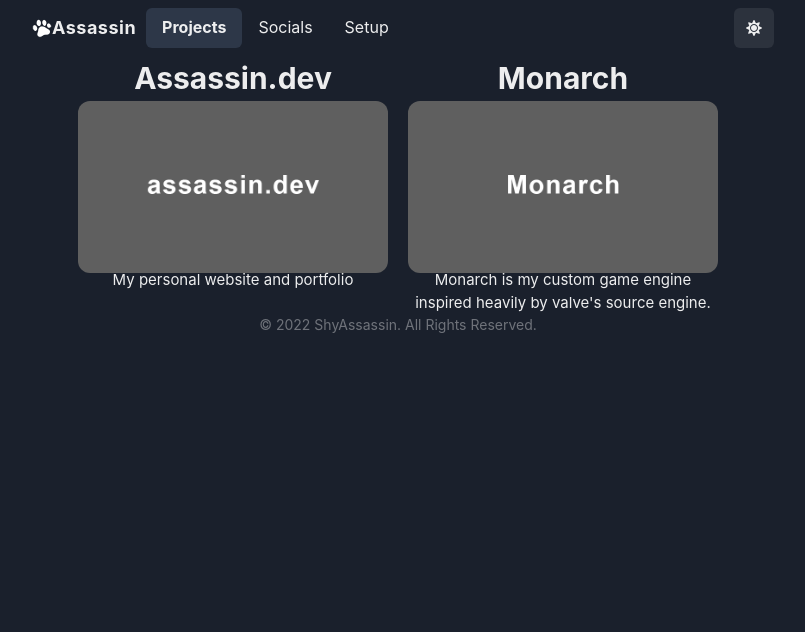
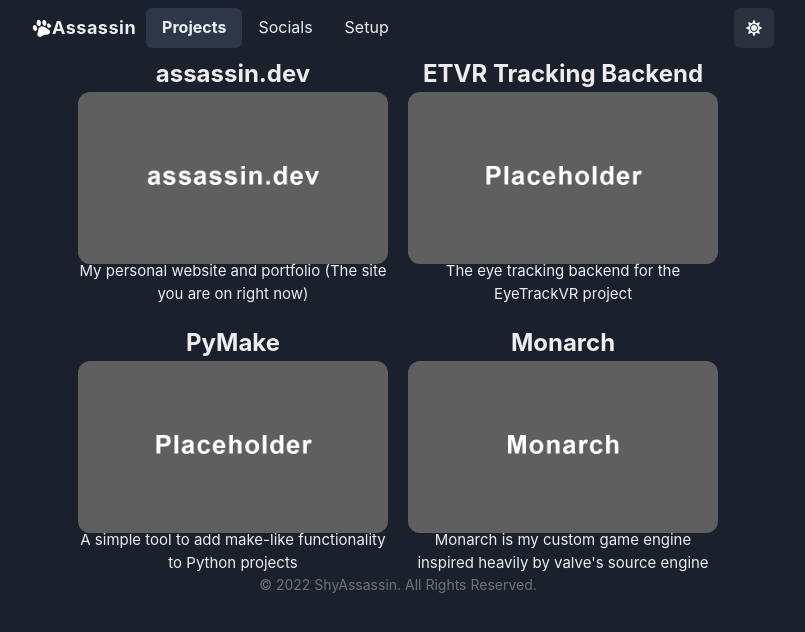
Before and after one commit to ShyAssassin/assassin.dev, a Next.js app: page /projects in a window 1280 px wide. Shown: the top 632 px of the page, without its empty margins (242-1047 px from the left). Built offline with nearby package versions, Linux system fonts and the light colour scheme.

Commit message:
Added some new projects

```diff
--- a/src/components/ProjectCard.tsx
+++ b/src/components/ProjectCard.tsx
@@ -6,11 +6,11 @@ export default function ProjectCard({ title, image, href, description }) {
         <Box w="100%" textAlign={"center"}>
             <LinkBox cursor="pointer">
                 <LinkOverlay href={href}>
-                    <Text fontSize={"3xl"} fontWeight={"bold"}>
+                    <Text fontSize={"2xl"} fontWeight={"bold"}>
                         {title}
                     </Text>
                     <Image style={{ borderRadius: "12px" }} src={image} alt={title} placeholder="blur" />
-                    <Text mt={-1} fontSize={"15"}>
+                    <Text mt={-1} fontSize={"15"} noOfLines={2}>
                         {description}
                     </Text>
                 </LinkOverlay>
--- a/src/pages/projects/index.tsx
+++ b/src/pages/projects/index.tsx
@@ -4,7 +4,7 @@ import Layout from "@components/layouts/layout";
 import ProjectCard from "@components/ProjectCard";
 
 // for some reason `next/image` doesnt work if provided a URL
-import placholder from "@public/images/projects/placholder.png";
+import placholder from "@public/images/projects/placeholder.png";
 import assassin_dev from "@public/images/projects/assassin-dev.png";
 import Monarch from "@public/images/projects/monarch.png";
 
@@ -17,16 +17,28 @@ export default function Projects() {
             </Head>
             <SimpleGrid columns={[1, 2]} spacing={5}>
                 <ProjectCard
-                    title={"Assassin.dev"}
+                    title={"assassin.dev"}
                     image={assassin_dev}
-                    href={"https://github.com/Assassinsorrow/assassin.dev"}
-                    description={"My personal website and portfolio"}
+                    href={"https://github.com/ShyAssassin/assassin.dev"}
+                    description={"My personal website and portfolio (The site you are on right now)"}
+                />
+                <ProjectCard
+                    title={"ETVR Tracking Backend"}
+                    image={placholder}
+                    href={"https://github.com/ShyAssassin/ETVR-Tracking-Backend"}
+                    description={"The eye tracking backend for the EyeTrackVR project"}
+                />
+                <ProjectCard
+                    title={"PyMake"}
+                    image={placholder}
+                    href={"https://github.com/ShyAssassin/PyMake"}
+                    description={"A simple tool to add make-like functionality to Python projects"}
                 />
                 <ProjectCard
                     title={"Monarch"}
                     image={Monarch}
-                    href={"https://github.com/Assassinsorrow/Monarch"}
-                    description={"Monarch is my custom game engine inspired heavily by valve's source engine."}
+                    href={"https://github.com/ShyAssassin/Monarch"}
+                    description={"Monarch is my custom game engine inspired heavily by valve's source engine"}
                 />
             </SimpleGrid>
         </Layout>
```
